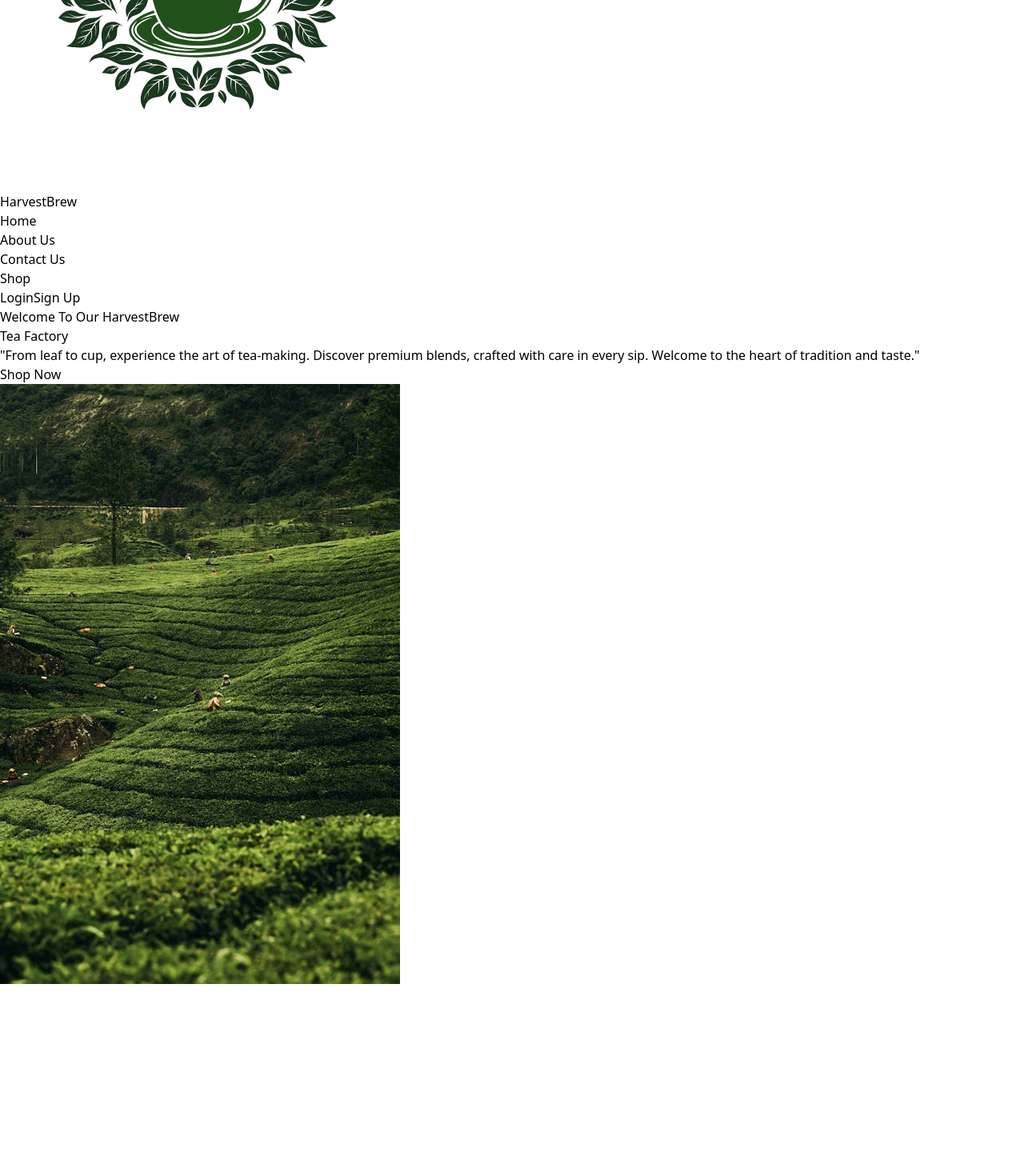
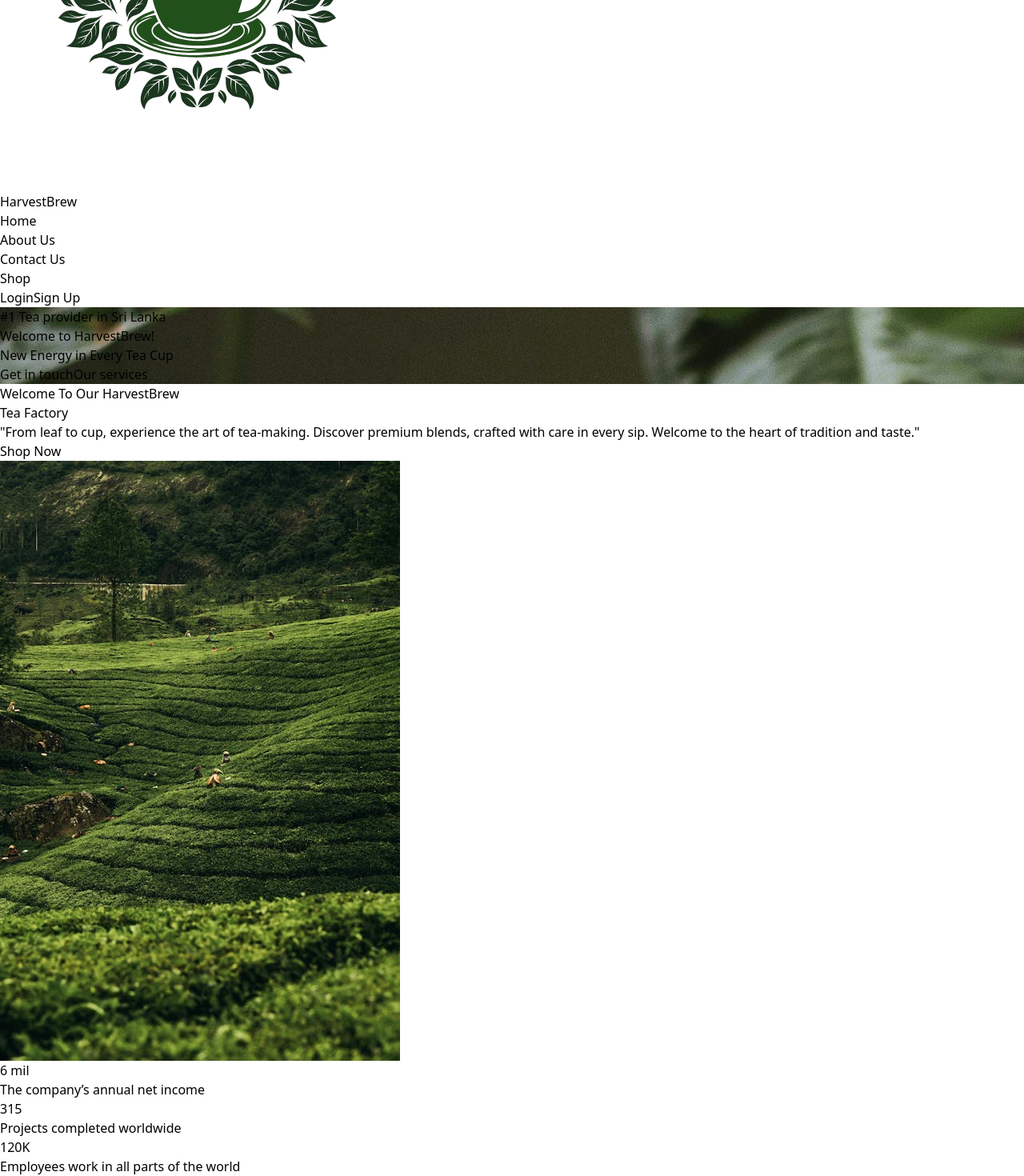
Before and after one commit to SadiniWanniarachchi/Tea-Factory, a React (Vite) app: page / in a window 1280 px wide. Shown: the part 260-1730 px from the top of the page at 80% size. Before the commit the page ends 1490 px from the top, so only its background shows below. Built offline with nearby package versions, Linux system fonts and the light colour scheme.

Commit message:
feat-add new card for the begining of the site

```diff
--- a/src/App.jsx
+++ b/src/App.jsx
@@ -1,7 +1,8 @@
 import React from "react";
-import ReactDOM from "react-dom";
 import Navbar from "./components/Navbar";
 import Hero from "./components/Hero";
+import QualitySection from "./components/Quality";
+import Card from "./components/Card";
 
 
 const App = () => {
@@ -9,7 +10,10 @@ const App = () => {
     <div>
 
       <Navbar/>
+      <Card/>
       <Hero/>
+
+
 
     </div>
 
--- /dev/null
+++ b/src/components/Card.jsx
@@ -0,0 +1,37 @@
+import React from 'react';
+import teacupImage from '../assets/teacup.jpeg';
+
+const Card = () => {
+  return (
+    <div className="font-sans">
+      <div
+        className="relative h-[100vh] bg-cover bg-center flex items-center justify-center"
+        style={{ backgroundImage: `url(${teacupImage})` }}
+      >
+        {/* Background overlay */}
+        <div className="absolute inset-0 bg-black bg-opacity-40"></div>
+
+        {/* Content */}
+        <div className="z-20 text-center text-white max-w-6xl px-1">
+          {/* Adjusted padding using px-4 */}
+          <p className="text-2xl mb-12">#1 Tea provider in Sri Lanka</p>
+          <h1 className="text-6xl font-bold leading-tight mb-16">
+            Welcome to HarvestBrew! <br/>
+            <p className="text-2xl mb-12">New Energy in Every Tea Cup</p>
+          </h1>
+          <div className="flex justify-center gap-6">
+            {/* Adjusted gap between buttons */}
+            <button className="px-6 py-3 border border-white rounded-full hover:bg-white hover:text-black transition">
+              Get in touch
+            </button>
+            <button className="px-6 py-3 border border-white rounded-full hover:bg-white hover:text-black transition">
+              Our services
+            </button>
+          </div>
+        </div>
+      </div>
+    </div>
+  );
+};
+
+export default Card;
--- a/src/components/Hero.jsx
+++ b/src/components/Hero.jsx
@@ -29,10 +29,28 @@ const Hero = () => {
           <img
             src={teafield}
             alt="Tea Field"
-            className="rounded-xl shadow-xl transform transition duration-500 ease-in-out group-hover:scale-105 group-hover:rotate-2 group-hover:shadow-md object-cover w-[750px] h-[680px]"
+            className="rounded-xl shadow-xl object-cover w-[750px] h-[680px]"
           />
-       <div className="absolute top-0 left-0 w-full h-full bg-gradient-to-t from-black opacity-30 rounded-xl"></div>
        </div>
+
+{/* Stats Section */}
+<div className="bg-white py-10">
+        <div className="max-w-5xl mx-auto grid grid-cols-3 text-center gap-4">
+          <div>
+            <p className="text-3xl font-bold">6 mil</p>
+            <p className="text-gray-600">The company’s annual net income</p>
+          </div>
+          <div>
+            <p className="text-3xl font-bold">315</p>
+            <p className="text-gray-600">Projects completed worldwide</p>
+          </div>
+          <div>
+            <p className="text-3xl font-bold">120K</p>
+            <p className="text-gray-600">Employees work in all parts of the world</p>
+          </div>
+        </div>
+
+        </div>
       </div>
     </header>
   );
--- /dev/null
+++ b/src/components/Quality.jsx
@@ -0,0 +1,22 @@
+import React from 'react';
+
+const QualitySection = () => {
+  return (
+    <section className="flex flex-col items-center justify-center px-6 py-16 space-y-8 md:flex-row md:space-y-0 md:space-x-16 md:px-12 lg:px-32">
+      <div className="text-center md:text-left">
+        <h2 className="text-3xl font-semibold leading-tight md:text-4xl">
+          Focusing on quality,{' '}
+          <span className="text-[#21501a]">we maintain customer trust</span>
+        </h2>
+        <p className="mt-4 text-black">
+          We ensure that every installation we build has strict quality checks. Sustainable solutions for an
+          environmentally friendly and renewable future.
+        </p>
+      </div>
+
+
+    </section>
+  );
+};
+
+export default QualitySection;
```
Also changed, not shown: src/assets/teacup.jpeg, src/assets/teapot.jpg (added).
